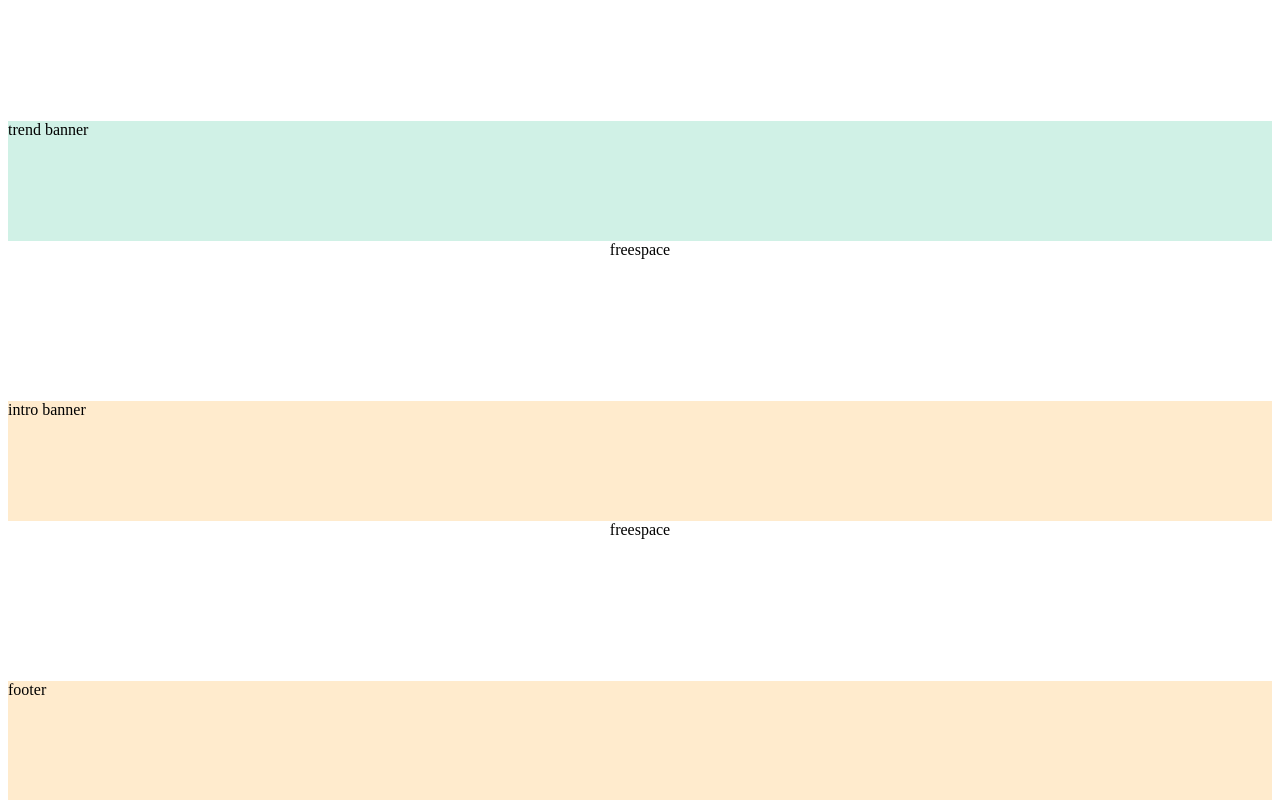
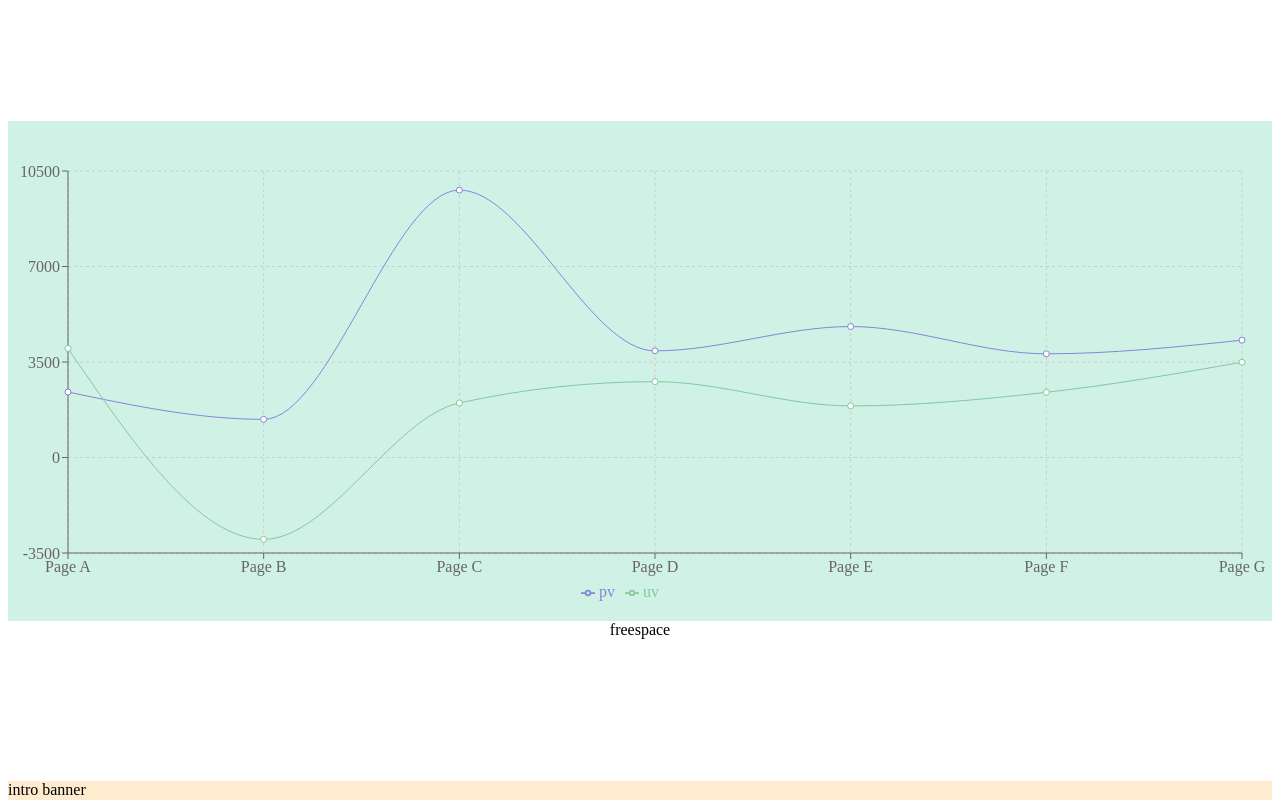
Before and after one commit to Water-punch/Reclo, a React (Vite) app in the folder front/: page / in a window 1280 px wide. Shown: the part 640-1440 px from the top of the page. Built offline with nearby package versions, Linux system fonts and the light colour scheme.

Commit message:
feat: 그래프 추가 중

```diff
--- a/front/package.json
+++ b/front/package.json
@@ -20,6 +20,7 @@
     "react-query": "^3.39.3",
     "react-quill": "^2.0.0",
     "react-router-dom": "^6.20.0",
+    "recharts": "^2.10.1",
     "zustand": "^4.4.6"
   },
   "devDependencies": {
@@ -30,6 +31,6 @@
     "eslint-plugin-react": "^7.33.2",
     "eslint-plugin-react-hooks": "^4.6.0",
     "eslint-plugin-react-refresh": "^0.4.4",
-    "vite": "^5.0.2"
+    "vite": "^5.0.3"
   }
 }
--- /dev/null
+++ b/front/src/components/pages/Home/Chart.jsx
@@ -0,0 +1,94 @@
+import React, { PureComponent } from "react";
+import {
+  LineChart,
+  Line,
+  XAxis,
+  YAxis,
+  CartesianGrid,
+  Tooltip,
+  Legend,
+  ResponsiveContainer,
+} from "recharts";
+import "../../../styles/homeTrend.css";
+
+const data = [
+  {
+    name: "Page A",
+    uv: 4000,
+    pv: 2400,
+    amt: 2400,
+  },
+  {
+    name: "Page B",
+    uv: -3000,
+    pv: 1398,
+    amt: 2210,
+  },
+  {
+    name: "Page C",
+    uv: 2000,
+    pv: 9800,
+    amt: 2290,
+  },
+  {
+    name: "Page D",
+    uv: 2780,
+    pv: 3908,
+    amt: 2000,
+  },
+  {
+    name: "Page E",
+    uv: 1890,
+    pv: 4800,
+    amt: 2181,
+  },
+  {
+    name: "Page F",
+    uv: 2390,
+    pv: 3800,
+    amt: 2500,
+  },
+  {
+    name: "Page G",
+    uv: 3490,
+    pv: 4300,
+    amt: 2100,
+  },
+];
+
+class Chart extends PureComponent {
+  static demoUrl = "https://codesandbox.io/s/simple-line-chart-kec3v";
+
+  render() {
+    return (
+      <ResponsiveContainer width="100%" height="100%">
+        <LineChart
+          width={10}
+          height={30}
+          data={data}
+          margin={{
+            top: 50,
+            right: 30,
+            left: 0,
+            bottom: 20,
+          }}
+        >
+          <CartesianGrid strokeDasharray="3 3" />
+          <XAxis dataKey="name" />
+          <YAxis />
+          <Tooltip />
+          <Legend />
+          <Line
+            type="monotone"
+            dataKey="pv"
+            stroke="#8884d8"
+            // activeDot={{ r: 8 }}
+          />
+          <Line type="monotone" dataKey="uv" stroke="#82ca9d" />
+        </LineChart>
+      </ResponsiveContainer>
+    );
+  }
+}
+
+export default Chart;
--- a/front/src/components/pages/Home/Home.jsx
+++ b/front/src/components/pages/Home/Home.jsx
@@ -1,25 +1,32 @@
-import { useNavigate } from 'react-router-dom'
-import NavBar from '../../common/NavBar'
+import { useNavigate } from "react-router-dom";
+import NavBar from "../../common/NavBar";
+import Chart from "./Chart";
 
 const Home = () => {
+  const navigate = useNavigate();
 
-  const navigate = useNavigate()
+  return (
+    <>
+      <div className="freespace">freespace</div>
 
-    return (
-        <>
-          <div className='freespace'>freespace</div>
+      <div
+        className="testbanner"
+        onClick={() => {
+          navigate("/test");
+        }}
+      >
+        test banner
+      </div>
+      <div className="freespace">freespace</div>
+      <div className="trendbanner">
+        <Chart />
+      </div>
+      <div className="freespace">freespace</div>
+      <div className="introbanner">intro banner</div>
+      <div className="freespace">freespace</div>
+      <div className="footer">footer</div>
+    </>
+  );
+};
 
-          <div className='testbanner'
-            onClick={() => {navigate('/test')}}>
-            test banner</div>
-          <div className='freespace'>freespace</div>
-          <div className='trendbanner'>trend banner</div>
-          <div className='freespace'>freespace</div>
-          <div className='introbanner'>intro banner</div>
-          <div className='freespace'>freespace</div>
-          <div className='footer'>footer</div>
-        </>
-    )
-}
-
-export default Home
+export default Home;
--- a/front/src/components/pages/Test/TestPage.jsx
+++ b/front/src/components/pages/Test/TestPage.jsx
@@ -1,15 +1,9 @@
+const TestPage = () => {
+  return (
+    <>
+      <h1>TestPage</h1>
+    </>
+  );
+};
 
-
-const TestPage = () => {
-
-
-
-
-    return (
-        <>
-          <h1>TestPage</h1>
-        </>
-    )
-}
-
-export default TestPage
+export default TestPage;
--- a/front/src/styles/home.css
+++ b/front/src/styles/home.css
@@ -4,7 +4,6 @@
   /* margin-left: 10rem; ->적용안됨 */
   display: flex;
   justify-content: flex-end;
-
 }
 
 .logo_space {
@@ -28,7 +27,7 @@
 
 .trendbanner {
   width: 100%;
-    height: 15vh;
+  /* height: 15vh; */
   background-color: rgb(208, 241, 230);
 }
 
--- /dev/null
+++ b/front/src/styles/homeTrend.css
@@ -0,0 +1,3 @@
+.trendbanner {
+  height: 500px;
+}
```
Also changed, not shown: 1 other file (tests, documents, lock files or other folders). Lines whose indentation alone changed are shown as unchanged.
